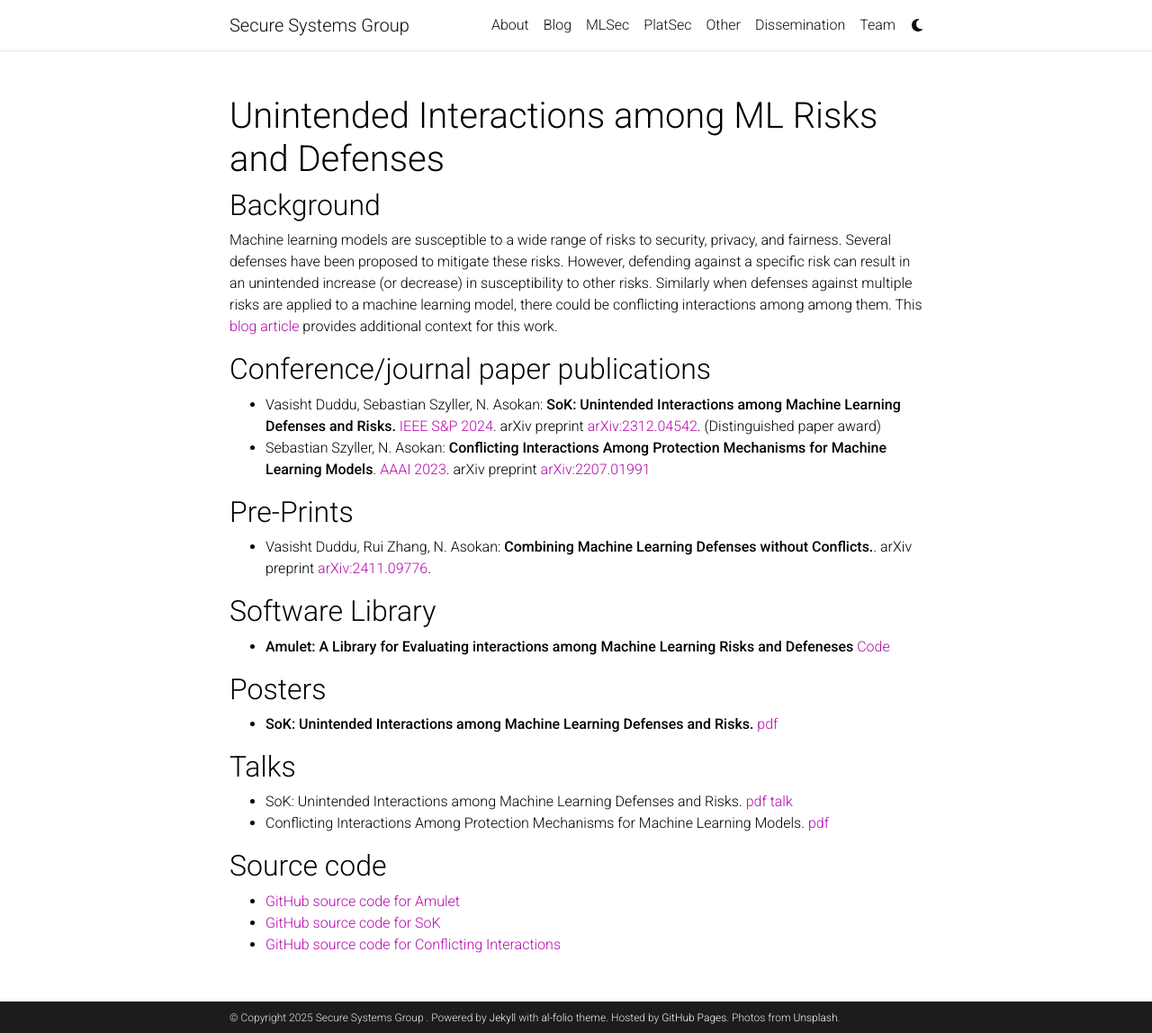
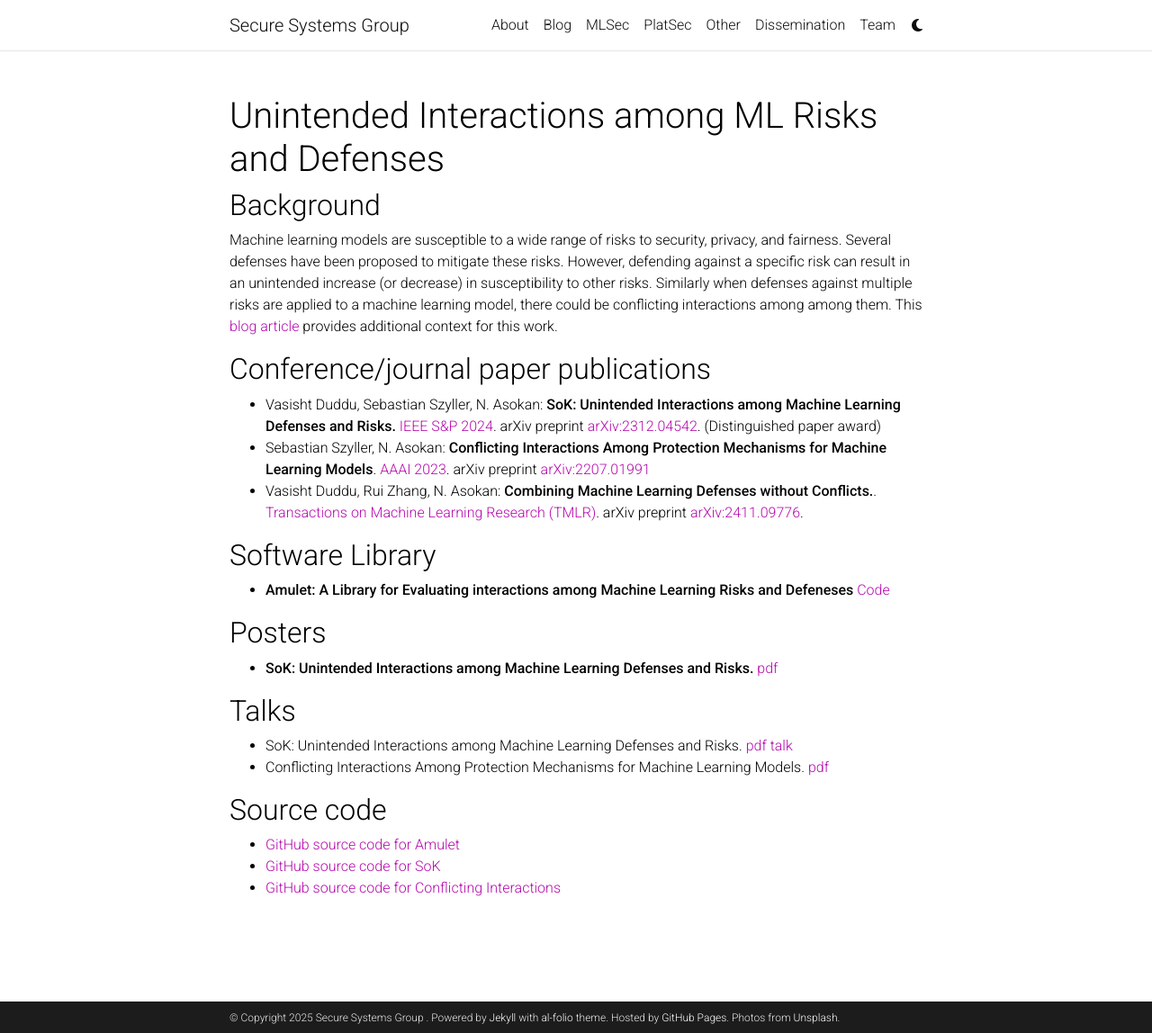
Before and after one commit to ssg-research/ssg-research.github.io, a Jekyll site: the page built from _projects/mlsec/interactions.md, in a window 1280 px wide and 1148 px high. Shown: the whole window at 90% size. Built offline with Jekyll 4.4.1, drawn with Linux system fonts in a browser that asks for light colours; comment, search, counter and statistics services are not loaded; a style sheet for code colours, icons or effects is not loaded.

Commit message:
Update interactions.md

```diff
--- a/_projects/mlsec/interactions.md
+++ b/_projects/mlsec/interactions.md
@@ -21,10 +21,7 @@ This [blog article](https://crysp.uwaterloo.ca/ssg/blog/2024/05/unintended-inter
 
 - Vasisht Duddu, Sebastian Szyller, N. Asokan: **SoK: Unintended Interactions among Machine Learning Defenses and Risks.** [IEEE S&P 2024](https://sp2024.ieee-security.org/). arXiv preprint [arXiv:2312.04542](https://arxiv.org/abs/2312.04542). (Distinguished paper award)
 - Sebastian Szyller, N. Asokan: **Conflicting Interactions Among Protection Mechanisms for Machine Learning Models**. [AAAI 2023](https://aaai-23.aaai.org). arXiv preprint [arXiv:2207.01991](https://arxiv.org/abs/2207.01991)
-
-## Pre-Prints
-
-- Vasisht Duddu, Rui Zhang, N. Asokan: **Combining Machine Learning Defenses without Conflicts.**. arXiv preprint [arXiv:2411.09776](https://arxiv.org/abs/2411.09776).
+- Vasisht Duddu, Rui Zhang, N. Asokan: **Combining Machine Learning Defenses without Conflicts.**. [Transactions on Machine Learning Research (TMLR)](https://openreview.net/forum?id=C7FgsjfFRC). arXiv preprint [arXiv:2411.09776](https://arxiv.org/abs/2411.09776).
 
 ## Software Library
 
```
